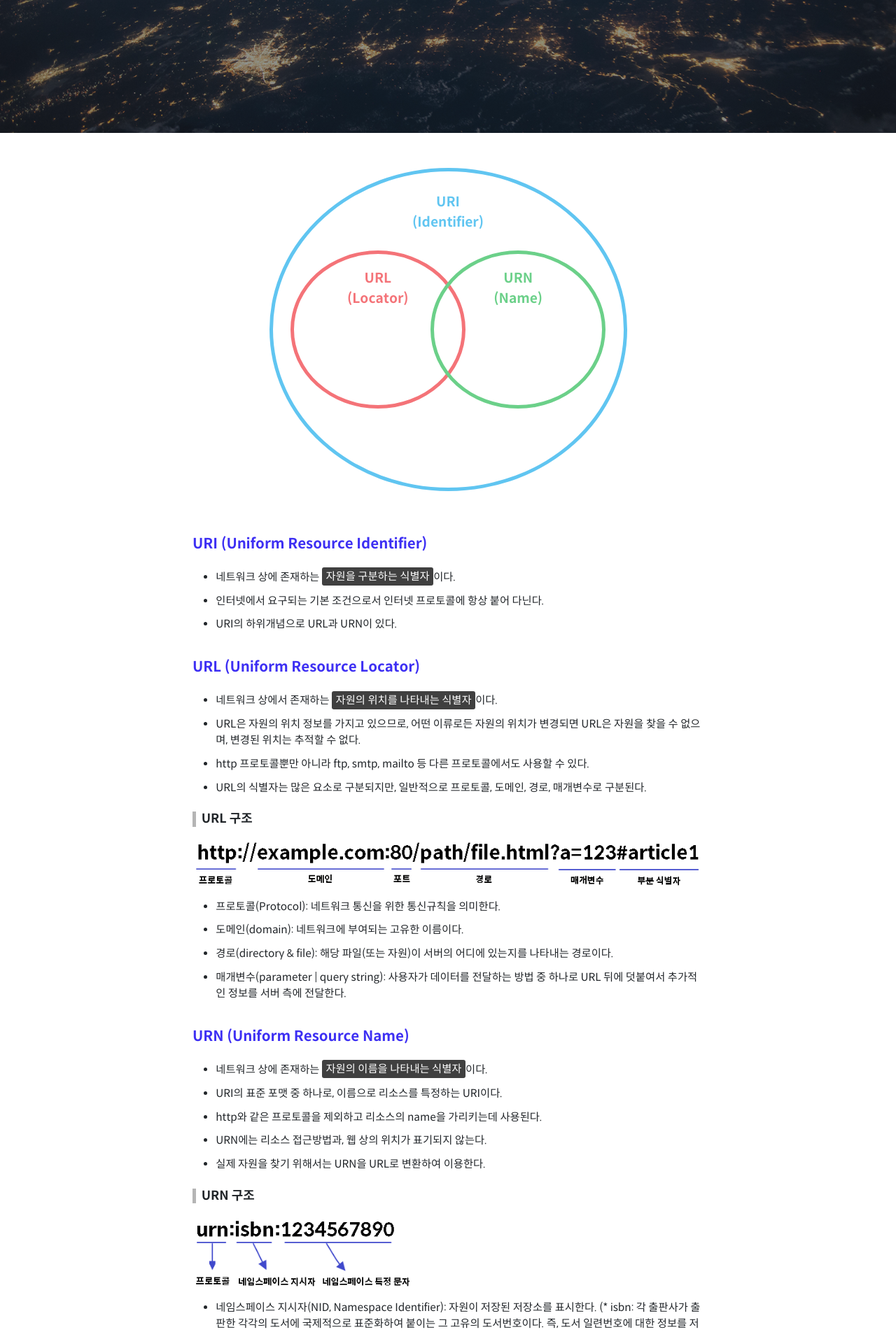
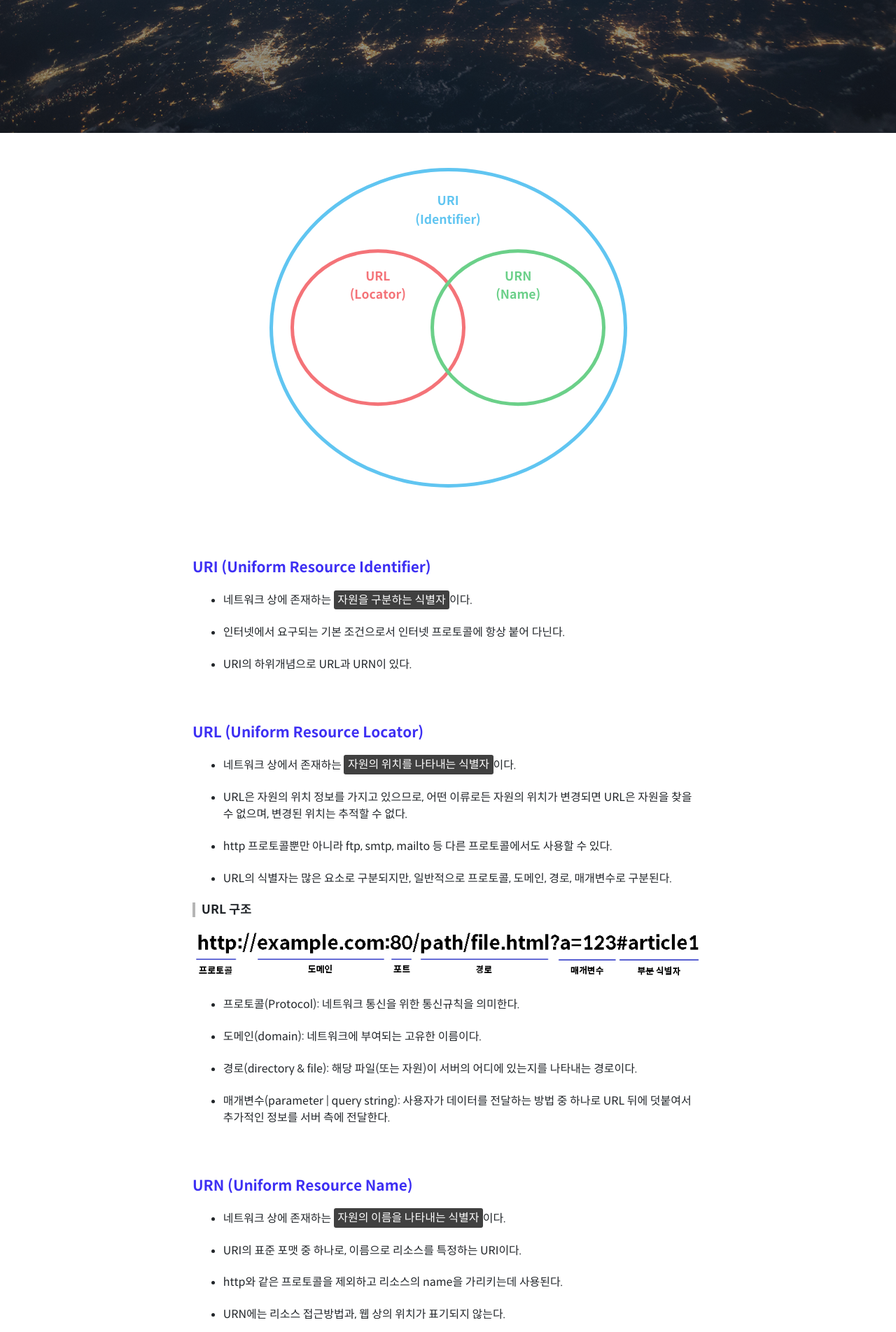
Before and after one commit to youngjae0401/develop_note, a Jekyll site: the page built from _posts/2022-06-11-uri_url_urn.html, in a window 1280 px wide. Shown: the part 328-2232 px from the top of the page at 70% size. Built offline with Jekyll 4.4.1, drawn with Linux system fonts in a browser that asks for light colours; some web fonts are replaced; comment, search, counter and statistics services are not loaded.

Commit message:
콘텐츠 간격 수정

```diff
--- a/_posts/2022-06-11-uri_url_urn.html
+++ b/_posts/2022-06-11-uri_url_urn.html
@@ -8,9 +8,9 @@ background: '/img/posts/06.jpg'
 <style>
     .box-20220611 {
         width: 100%;
-        font-size: 1.5vw;
+        font-size: 110%;
         font-weight: 700;
-        margin-bottom: 7vh;
+        margin-bottom: 14%;
     }
 
     .box-20220611 .uri {
@@ -52,8 +52,6 @@ background: '/img/posts/06.jpg'
     .box-20220611 .circle {
         border-radius: 50%;
     }
-
-    .margin-t {margin-top: 1.2vh;}
 </style>
 <div class="box-20220611">
     <div class="circle uri">
@@ -97,10 +95,10 @@ background: '/img/posts/06.jpg'
             <li>URL의 식별자는 많은 요소로 구분되지만, 일반적으로 프로토콜, 도메인, 경로, 매개변수로 구분된다.</li>
         </ul>
     </div>
-    <div class="content">
+    <div class="content m-t-4">
         <h5 class="point-title">URL 구조</h5>
         <div><img src="{{"/img/posts/20220611/url.png" | relative_url }}" alt="URL 구조" class="image"></div>
-        <ul class="list margin-t">
+        <ul class="list m-t-3">
             <li>프로토콜(Protocol): 네트워크 통신을 위한 통신규칙을 의미한다.</li>
             <li>도메인(domain): 네트워크에 부여되는 고유한 이름이다.</li>
             <li>경로(directory & file): 해당 파일(또는 자원)이 서버의 어디에 있는지를 나타내는 경로이다.</li>
@@ -120,10 +118,10 @@ background: '/img/posts/06.jpg'
             <li>실제 자원을 찾기 위해서는 URN을 URL로 변환하여 이용한다.</li>
         </ul>
     </div>
-    <div class="content">
+    <div class="content m-t-4">
         <h5 class="point-title">URN 구조</h5>
         <div><img src="{{"/img/posts/20220611/urn.png" | relative_url }}" alt="URN 구조" class="image"></div>
-        <ul class="list margin-t">
+        <ul class="list m-t-3">
             <li>네임스페이스 지시자(NID, Namespace Identifier): 자원이 저장된 저장소를 표시한다. (* isbn: 각 출판사가 출판한 각각의 도서에 국제적으로 표준화하여 붙이는 그 고유의 도서번호이다. 즉, 도서 일련번호에 대한 정보를 저장하는 저장소이다.)</li>
             <li>네임스페이스 특정문자(NSS, Namespace Specific String): 자원을 식별할 수 있는 고유값이다.</li>
         </ul>
--- a/assets/css/custom.css
+++ b/assets/css/custom.css
@@ -43,25 +43,25 @@ h1, h2, h3, h4, h5, h6, .h1, .h2, .h3, .h4, .h5, .h6, body {
 }
 
 body {
-    font-size: 1.2vw;
+    font-size: 100%;
 }
 
 h4 {
-    font-size: 1.6vw;
+    font-size: 130%;
 }
 
 h5 {
-    font-size: 1.4vw;
+    font-size: 110%;
 }
 
 .list {
     margin: 0;
     padding: 0;
-    padding-left: 2.6vw;
+    padding-left: 6%;
 }
 
 .list li {
-    margin-top: 1.2vh;
+    margin-top: 3.2%;
 }
 
 .list li:first-child {
@@ -124,7 +124,7 @@ body.popup #popup {
 }
 
 .article {
-    margin-top: 4.2vh;
+    margin-top: 10%;
 }
 
 .article:first-child {
@@ -133,17 +133,17 @@ body.popup #popup {
 
 .sub-title {
     color: #3d2ff3;
-    margin-bottom: 2vh;
+    margin-bottom: 3%;
 }
 
 .point-title {
-    padding-left: 0.6vw;
-    border-left: 0.4vw solid #B5B5B5;
-    margin-bottom: 1.6vh;
+    padding-left: 1.2%;
+    border-left: 4px solid #B5B5B5;
+    margin-bottom: 2%;
 }
 
 .content {
-    margin-top: 2.6vh;
+    margin-top: 3%;
 }
 
 .content:first-child {
@@ -164,3 +164,18 @@ body.popup #popup {
 .text-line-through {
     text-decoration: line-through;
 }
+
+.m-t-3 {
+    margin-top: 3%;
+
+}
+
+.m-t-4 {
+    margin-top: 3%;
+
+}
+
+.m-t-5 {
+    margin-top: 3%;
+
+}
```
